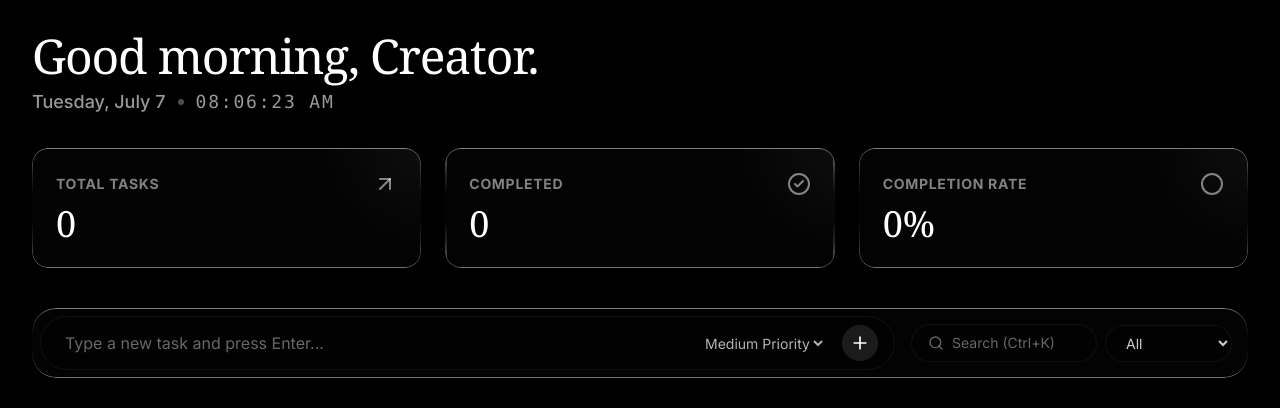
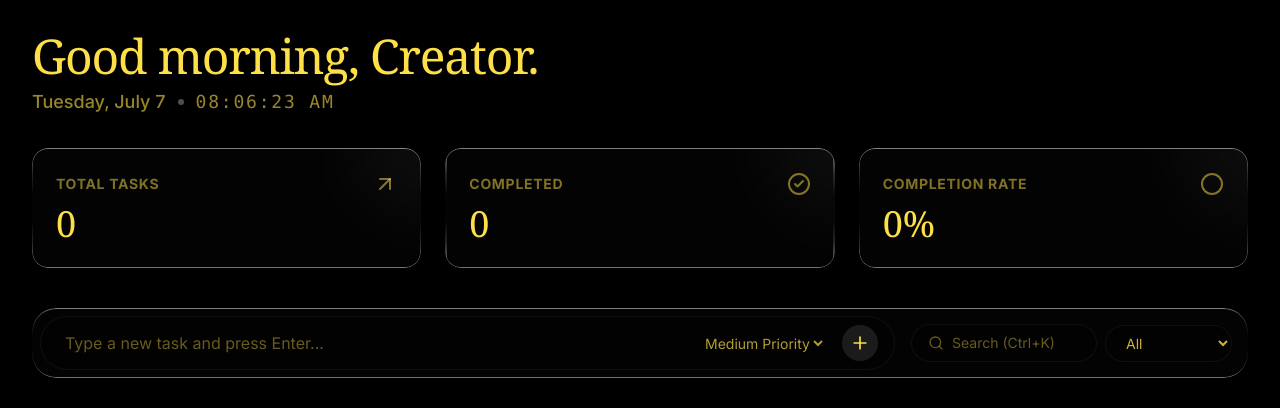
Before and after one commit to alexaman000/project, a Next.js app in the folder frontend/: page / in a window 1280 px wide. Shown: the top 408 px of the page. Built offline with nearby package versions, Linux system fonts and the light colour scheme; no server answers; sample sign-in values are in the browser's storage.

Commit message:
style: change all text to golden color

```diff
--- /dev/null
+++ b/frontend/replace_color.js
@@ -0,0 +1,19 @@
+const fs = require('fs');
+const path = require('path');
+
+const files = [
+  'src/app/page.tsx',
+  'src/app/auth/page.tsx',
+  'src/components/CinematicLayout.tsx'
+];
+
+files.forEach(file => {
+  const filePath = path.join(__dirname, file);
+  if (fs.existsSync(filePath)) {
+    let content = fs.readFileSync(filePath, 'utf8');
+    // Replace text-white with a bright golden color
+    content = content.replace(/text-white/g, 'text-[#FDE047]');
+    fs.writeFileSync(filePath, content);
+    console.log(`Updated ${file}`);
+  }
+});
--- a/frontend/src/app/page.tsx
+++ b/frontend/src/app/page.tsx
@@ -98,7 +98,7 @@ export default function Dashboard() {
     if (code >= 1 && code <= 3) return <CloudSun size={28} className="text-gray-200" />;
     if (code >= 45 && code <= 48) return <CloudFog size={28} className="text-gray-400" />;
     if (code >= 51 && code <= 67) return <CloudRain size={28} className="text-blue-400" />;
-    if (code >= 71 && code <= 77) return <CloudSnow size={28} className="text-white" />;
+    if (code >= 71 && code <= 77) return <CloudSnow size={28} className="text-[#FDE047]" />;
     if (code >= 95) return <CloudLightning size={28} className="text-yellow-500" />;
     return <Cloud size={28} className="text-gray-300" />;
   };
@@ -303,10 +303,10 @@ export default function Dashboard() {
         className="w-full flex flex-col md:flex-row justify-between items-start md:items-end mb-8 gap-4"
       >
         <div>
-          <h1 className="text-4xl md:text-5xl font-serif text-white tracking-tight mb-2">
+          <h1 className="text-4xl md:text-5xl font-serif text-[#FDE047] tracking-tight mb-2">
             Good {currentTime.getHours() < 12 ? 'morning' : currentTime.getHours() < 18 ? 'afternoon' : 'evening'}, Creator.
           </h1>
-          <p className="text-white/60 font-medium text-lg flex items-center gap-3">
+          <p className="text-[#FDE047]/60 font-medium text-lg flex items-center gap-3">
             {currentTime.toLocaleDateString('en-US', { weekday: 'long', month: 'long', day: 'numeric' })}
             <span className="w-1.5 h-1.5 rounded-full bg-white/30" />
             <span className="font-mono tracking-widest">{currentTime.toLocaleTimeString('en-US', { hour: '2-digit', minute: '2-digit', second: '2-digit' })}</span>
@@ -322,8 +322,8 @@ export default function Dashboard() {
           >
             {getWeatherIcon(weather.code)}
             <div className="flex flex-col">
-              <span className="text-2xl font-serif text-white leading-none">{weather.temp}°C</span>
-              <span className="text-xs text-white/50 uppercase tracking-widest mt-1">Local</span>
+              <span className="text-2xl font-serif text-[#FDE047] leading-none">{weather.temp}°C</span>
+              <span className="text-xs text-[#FDE047]/50 uppercase tracking-widest mt-1">Local</span>
             </div>
           </motion.div>
         )}
@@ -343,11 +343,11 @@ export default function Dashboard() {
             transition={{ delay: i * 0.1 }}
             className="liquid-glass rounded-2xl p-6 flex flex-col gap-2 relative overflow-hidden group"
           >
-            <div className="flex justify-between items-center text-white/50">
+            <div className="flex justify-between items-center text-[#FDE047]/50">
               <span className="text-sm font-bold uppercase tracking-wider">{stat.label}</span>
               {stat.icon}
             </div>
-            <span className="text-4xl font-serif text-white">{stat.value}</span>
+            <span className="text-4xl font-serif text-[#FDE047]">{stat.value}</span>
             <div className="absolute top-0 right-0 w-32 h-32 bg-white/5 rounded-full blur-2xl -translate-y-1/2 translate-x-1/2 group-hover:bg-white/10 transition-colors" />
           </motion.div>
         ))}
@@ -365,37 +365,37 @@ export default function Dashboard() {
             value={newTitle}
             onChange={e => setNewTitle(e.target.value)}
             placeholder="Type a new task and press Enter..."
-            className="bg-transparent border-none outline-none text-white placeholder:text-white/40 flex-1 px-2"
+            className="bg-transparent border-none outline-none text-[#FDE047] placeholder:text-[#FDE047]/40 flex-1 px-2"
           />
           <select
             value={newPriority}
             onChange={e => setNewPriority(e.target.value as any)}
-            className="bg-transparent text-white/70 border-none outline-none text-sm cursor-pointer hidden md:block"
+            className="bg-transparent text-[#FDE047]/70 border-none outline-none text-sm cursor-pointer hidden md:block"
           >
             <option value="High" className="bg-[#0a192f]">High Priority</option>
             <option value="Medium" className="bg-[#0a192f]">Medium Priority</option>
             <option value="Low" className="bg-[#0a192f]">Low Priority</option>
           </select>
-          <button type="submit" className="ml-4 bg-white/10 hover:bg-white/20 p-2 rounded-full transition-colors text-white">
+          <button type="submit" className="ml-4 bg-white/10 hover:bg-white/20 p-2 rounded-full transition-colors text-[#FDE047]">
             <Plus size={20} />
           </button>
         </form>
 
         <div className="flex items-center gap-2 px-2">
           <div className="flex items-center bg-black/20 rounded-full px-4 py-2 border border-white/5 w-full md:w-auto">
-            <Search size={16} className="text-white/40 mr-2" />
+            <Search size={16} className="text-[#FDE047]/40 mr-2" />
             <input
               ref={searchInputRef}
               value={search}
               onChange={e => setSearch(e.target.value)}
               placeholder="Search (Ctrl+K)"
-              className="bg-transparent border-none outline-none text-white placeholder:text-white/40 text-sm w-32"
+              className="bg-transparent border-none outline-none text-[#FDE047] placeholder:text-[#FDE047]/40 text-sm w-32"
             />
           </div>
           <select
             value={filterStatus}
             onChange={e => setFilterStatus(e.target.value)}
-            className="bg-black/20 text-white/80 rounded-full px-4 py-2 text-sm outline-none border border-white/5"
+            className="bg-black/20 text-[#FDE047]/80 rounded-full px-4 py-2 text-sm outline-none border border-white/5"
           >
             <option value="All" className="bg-[#0a192f]">All</option>
             <option value="Active" className="bg-[#0a192f]">Active</option>
@@ -418,7 +418,7 @@ export default function Dashboard() {
             className={`px-4 py-1.5 rounded-full text-sm font-medium whitespace-nowrap transition-all ${
               filterCategory === cat
                 ? 'bg-white text-black shadow-[0_0_15px_rgba(255,255,255,0.3)]'
-                : 'liquid-glass text-white/70 hover:text-white'
+                : 'liquid-glass text-[#FDE047]/70 hover:text-[#FDE047]'
             }`}
           >
             {cat}
@@ -436,7 +436,7 @@ export default function Dashboard() {
           <motion.div
             initial={{ opacity: 0 }}
             animate={{ opacity: 1 }}
-            className="flex flex-col items-center justify-center py-20 text-white/40"
+            className="flex flex-col items-center justify-center py-20 text-[#FDE047]/40"
           >
             <AlertCircle size={48} className="mb-4 opacity-50" />
             <p className="font-serif text-2xl">No tasks found</p>
@@ -459,24 +459,24 @@ export default function Dashboard() {
 
                 <button
                   onClick={() => updateTodo(todo._id, { isCompleted: !todo.isCompleted })}
-                  className="mx-4 text-white/50 hover:text-white transition-colors"
+                  className="mx-4 text-[#FDE047]/50 hover:text-[#FDE047] transition-colors"
                 >
                   {todo.isCompleted ? (
-                    <CheckCircle2 size={24} className="text-white" />
+                    <CheckCircle2 size={24} className="text-[#FDE047]" />
                   ) : (
                     <Circle size={24} />
                   )}
                 </button>
 
                 <div className="flex-1 min-w-0">
-                  <h3 className={`text-lg font-medium transition-all ${todo.isCompleted ? 'text-white/40 line-through' : 'text-white'}`}>
+                  <h3 className={`text-lg font-medium transition-all ${todo.isCompleted ? 'text-[#FDE047]/40 line-through' : 'text-[#FDE047]'}`}>
                     {todo.title}
                   </h3>
                   <div className="flex items-center gap-3 mt-1 opacity-0 group-hover:opacity-100 transition-opacity">
                     <span className={`text-xs px-2 py-0.5 rounded-md border ${priorityColors[todo.meta.priority]}`}>
                       {todo.meta.priority}
                     </span>
-                    <span className="flex items-center text-xs text-white/40 gap-1">
+                    <span className="flex items-center text-xs text-[#FDE047]/40 gap-1">
                       <Tag size={12} /> {todo.meta.category}
                     </span>
                   </div>
@@ -485,7 +485,7 @@ export default function Dashboard() {
                 <div className="flex items-center gap-2 opacity-0 group-hover:opacity-100 transition-opacity">
                   <button
                     onClick={() => togglePin(todo._id)}
-                    className={`p-2 rounded-full transition-colors ${todo.meta.pinned ? 'text-white bg-white/10' : 'text-white/40 hover:bg-white/10 hover:text-white'}`}
+                    className={`p-2 rounded-full transition-colors ${todo.meta.pinned ? 'text-[#FDE047] bg-white/10' : 'text-[#FDE047]/40 hover:bg-white/10 hover:text-[#FDE047]'}`}
                   >
                     <Pin size={18} />
                   </button>
@@ -511,10 +511,10 @@ export default function Dashboard() {
             exit={{ opacity: 0, y: 50, x: '-50%' }}
             className="fixed bottom-10 left-1/2 liquid-glass rounded-full px-6 py-3 flex items-center gap-4 z-50 shadow-2xl"
           >
-            <span className="text-white text-sm">Task deleted</span>
+            <span className="text-[#FDE047] text-sm">Task deleted</span>
             <button
               onClick={undoDelete}
-              className="text-white font-bold text-sm bg-white/20 hover:bg-white/30 px-4 py-1.5 rounded-full transition-colors"
+              className="text-[#FDE047] font-bold text-sm bg-white/20 hover:bg-white/30 px-4 py-1.5 rounded-full transition-colors"
             >
               Undo
             </button>
```
Also changed, not shown: frontend/src/app/auth/page.tsx (+8 -8 lines).
